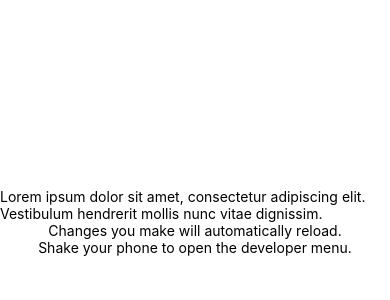
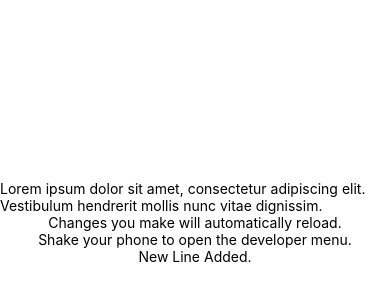
Before and after one commit to alvaropaco/react-match-boilerplate, a React Native app: screen / in a window 390 px wide. Shown: the part 200-500 px from the top of the page. Built offline with nearby package versions, Linux system fonts and the light colour scheme.

Commit message:
New Line Added

```diff
--- a/App.js
+++ b/App.js
@@ -8,6 +8,7 @@ export default class App extends React.Component {
         <Text>Lorem ipsum dolor sit amet, consectetur adipiscing elit. Vestibulum hendrerit mollis nunc vitae dignissim.</Text>
         <Text>Changes you make will automatically reload.</Text>
         <Text>Shake your phone to open the developer menu.</Text>
+	<Text>New Line Added.</Text>
       </View>
     );
   }
```
